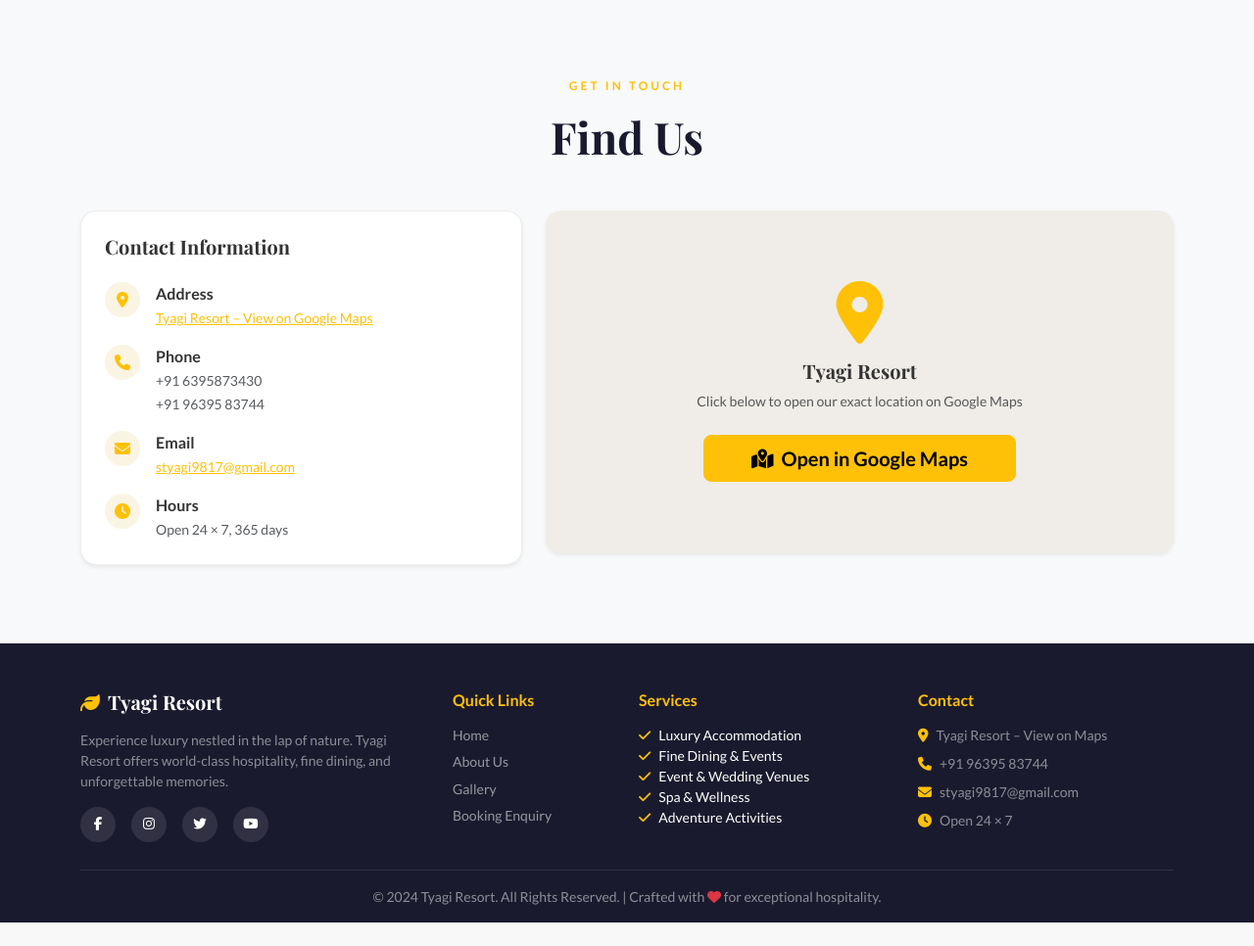
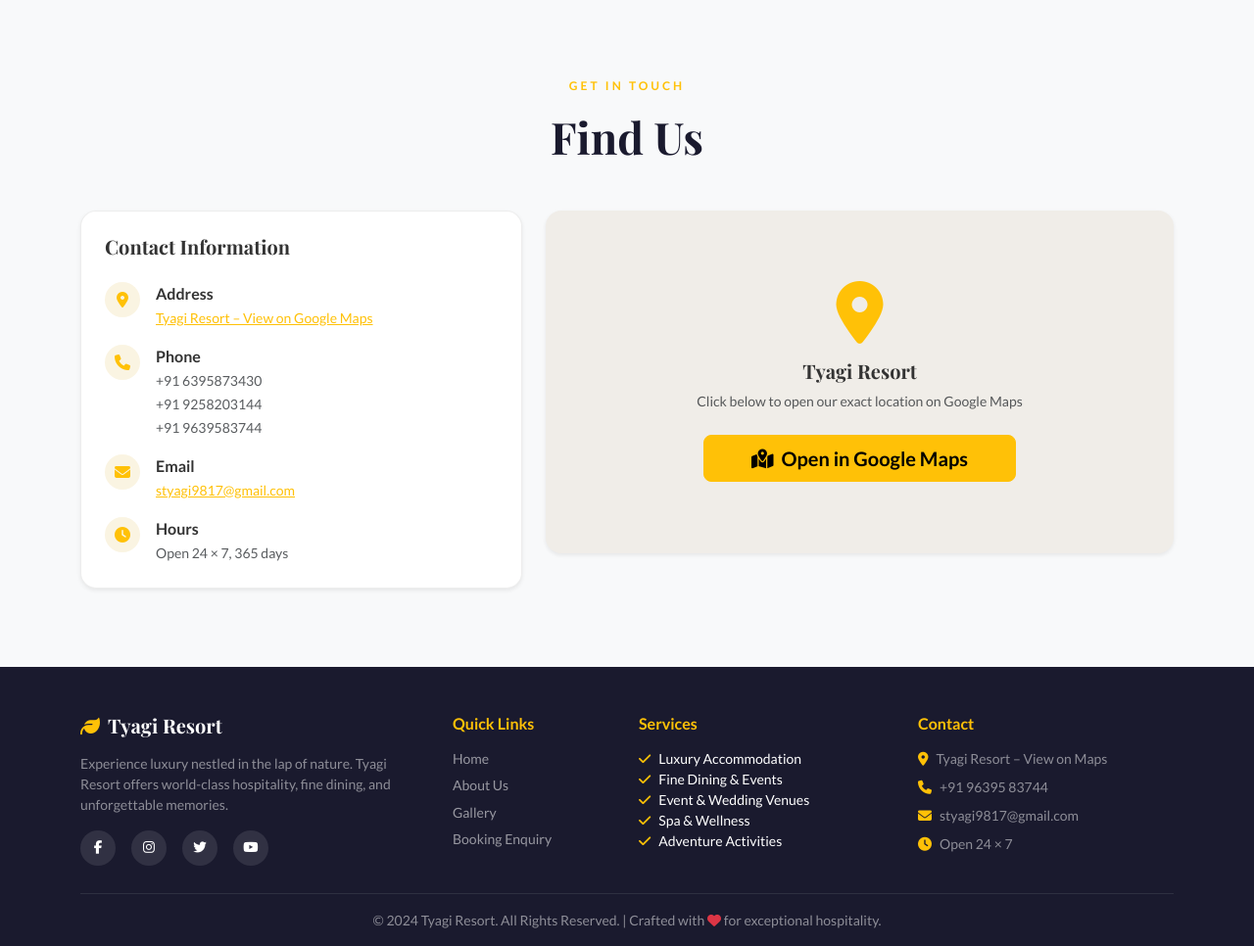
Before and after one commit to styagi9817/Tyagi-Resort, a Flask app: page / in a window 1280 px wide; the page is wider, and only the part inside the window is pictured. Shown: the part 2919-3885 px from the top of that part at 98% size. Before the commit the page ends 3861 px from the top of that part, so only its background shows below. Run offline with Flask 3, Linux system fonts and the light colour scheme.

Commit message:
Added second mob number

```diff
--- a/templates/index.html
+++ b/templates/index.html
@@ -208,7 +208,8 @@
             <div>
               <p class="fw-semibold mb-0">Phone</p>
               <small><a href="tel:+916395873430" class="text-muted text-decoration-none">+91 6395873430</a></small><br>
-              <small><a href="tel:+919639583744" class="text-muted text-decoration-none">+91 96395 83744</a></small>
+              <small><a href="tel:+919258203144" class="text-muted text-decoration-none">+91 9258203144</a></small><br>
+              <small><a href="tel:+919639583744" class="text-muted text-decoration-none">+91 9639583744</a></small>
             </div>
           </div>
           <div class="d-flex gap-3 mb-3">
```
